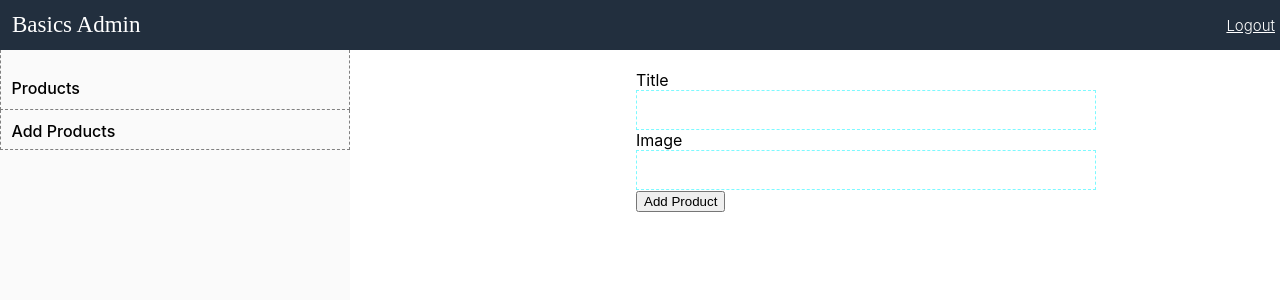
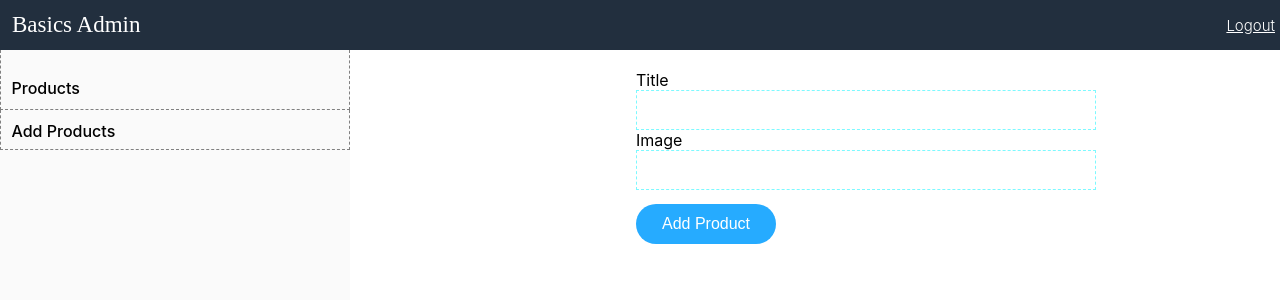
Before and after one commit to Saidinesh-25/eproductsnew, a Next.js app: page /admins/products/create in a window 1280 px wide. Shown: the top 300 px of the page. Built offline with nearby package versions, Linux system fonts and the light colour scheme.

Commit message:
added styles and text changes

```diff
--- a/components/form.tsx
+++ b/components/form.tsx
@@ -7,6 +7,7 @@ type Props = {
   handleTitle: (e: ChangeEvent<HTMLInputElement>) => void;
   handleImageUpload: (e: ChangeEvent<HTMLInputElement>) => void;
   handleSubmit: (e: FormEvent<HTMLFormElement>) => void;
+  buttonText: string;
 };
 const ProductForm = ({
   title,
@@ -14,6 +15,7 @@ const ProductForm = ({
   handleTitle,
   handleImageUpload,
   handleSubmit,
+  buttonText,
 }: Props) => {
   return (
     <form className={styles.form} onSubmit={handleSubmit}>
@@ -37,7 +39,9 @@ const ProductForm = ({
         />
       </div>
       <div>
-        <button type="submit">Add Product</button>
+        <button className={styles.btn1} type="submit">
+          {buttonText}
+        </button>
       </div>
     </form>
   );
--- a/pages/admins/products/[pid]/edit.tsx
+++ b/pages/admins/products/[pid]/edit.tsx
@@ -2,6 +2,7 @@ import { useRouter } from "next/router";
 import Layout from "../../../../components/layout";
 import { useState } from "react";
 import ProductForm from "../../../../components/form";
+import styles from "styles/create.module.css";
 // type Product = {
 //   id: number;
 //   title: string;
@@ -52,13 +53,14 @@ const EditProduct = (props: any) => {
   };
   return (
     <Layout>
-      <div>
+      <div className={styles.body}>
         <ProductForm
           title={title}
           images={images}
           handleTitle={handleTitle}
           handleImageUpload={handleImageUpload}
           handleSubmit={handleSubmit}
+          buttonText="save"
         />
       </div>
     </Layout>
--- a/pages/admins/products/create.tsx
+++ b/pages/admins/products/create.tsx
@@ -57,6 +57,7 @@ const CreateProduct = () => {
           handleTitle={handleTitle}
           handleImageUpload={handleImageUpload}
           handleSubmit={handleSubmit}
+          buttonText="Add Product"
         />
       </div>
     </Layout>
--- a/pages/admins/products/index.tsx
+++ b/pages/admins/products/index.tsx
@@ -3,6 +3,7 @@ import { useState } from "react";
 import Table from "../../../components/table";
 import { log } from "console";
 import { useRouter } from "next/router";
+import styles from "styles/table.module.css";
 
 type products = {
   id: number;
@@ -34,7 +35,9 @@ const ProductTable = ({ value }: any) => {
 
   return (
     <Layout>
-      <button onClick={handleRoute}>Add products</button>
+      <button className={styles.btn2} onClick={handleRoute}>
+        Add products
+      </button>
       <Table products={products} handleDelete={handleDelete} />
     </Layout>
   );
--- a/products.json
+++ b/products.json
@@ -1,7 +1,7 @@
 {
   "products": [
     {
-      "title": "Google Pixel Slate 12.3-Inch 2 in 1 Laptop Intel Core m3, 8GB RAM, 64GB, Aspect Ratio 3:2",
+      "title": "Google Slate 12.3-Inch 2 in 1 Laptop Intel Core m3, 8GB RAM, 64GB, Aspect Ratio 3:2",
       "images": "https://images-na.ssl-images-amazon.com/images/I/71k%2BKbTBn5L._SL1500_.jpg",
       "id": 1
     },
@@ -11,7 +11,7 @@
       "id": 2
     },
     {
-      "title": "\"Quick Charger For Google Pixel 2 XL,3,3a,3a XL,3XL,4,4 XL,4 XL,4a,4a 5G,5,XL Charger Original Like Charger Type-C Qualcomm QC 3.1 Quick Charge Adaptive Fast Charging, Rapid, Dash, VOOC, AFC Charger(3.1 Amp,OP2, WHITE",
+      "title": "Quick Charger For Google Pixel 2 XL,3,3a,3a XL,3XL,4,4 XL,4 XL,4a,4a 5G,5,XL Charger Original Like Charger Type-C Qualcomm QC 3.1 Quick Charge Adaptive Fast Charging, Rapid, Dash, VOOC, AFC Charger(3.1 Amp,OP2, WHITE)",
       "images": "https://images-na.ssl-images-amazon.com/images/I/31nj8q6QKAL.jpg",
       "id": 3
     }
--- a/styles/form.module.css
+++ b/styles/form.module.css
@@ -8,3 +8,20 @@
   flex-direction: column;
   align-items: center;
 }
+.btn1 {
+  background-color: #26abff;
+  width: 140px;
+  height: 40px;
+  margin-top: 3%;
+  border: none;
+  border-radius: 25px;
+  color: white;
+  padding: 0;
+  margin-bottom: 7px;
+  text-align: center;
+  text-decoration: none;
+  display: inline-block;
+  font-size: 16px;
+  margin: none;
+  cursor: pointer;
+}
```
Also changed, not shown: styles/table.module.css (+16 -1 lines).
